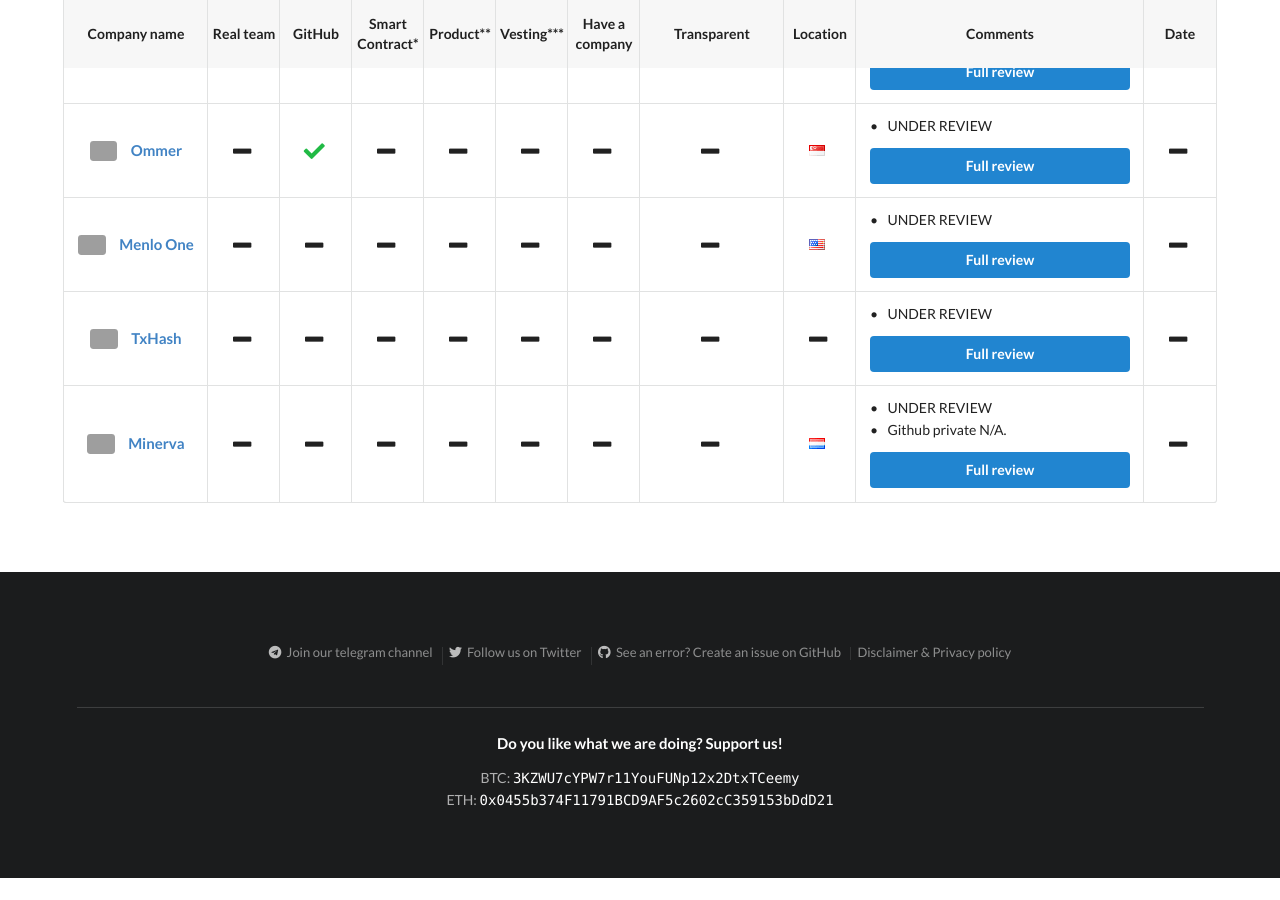
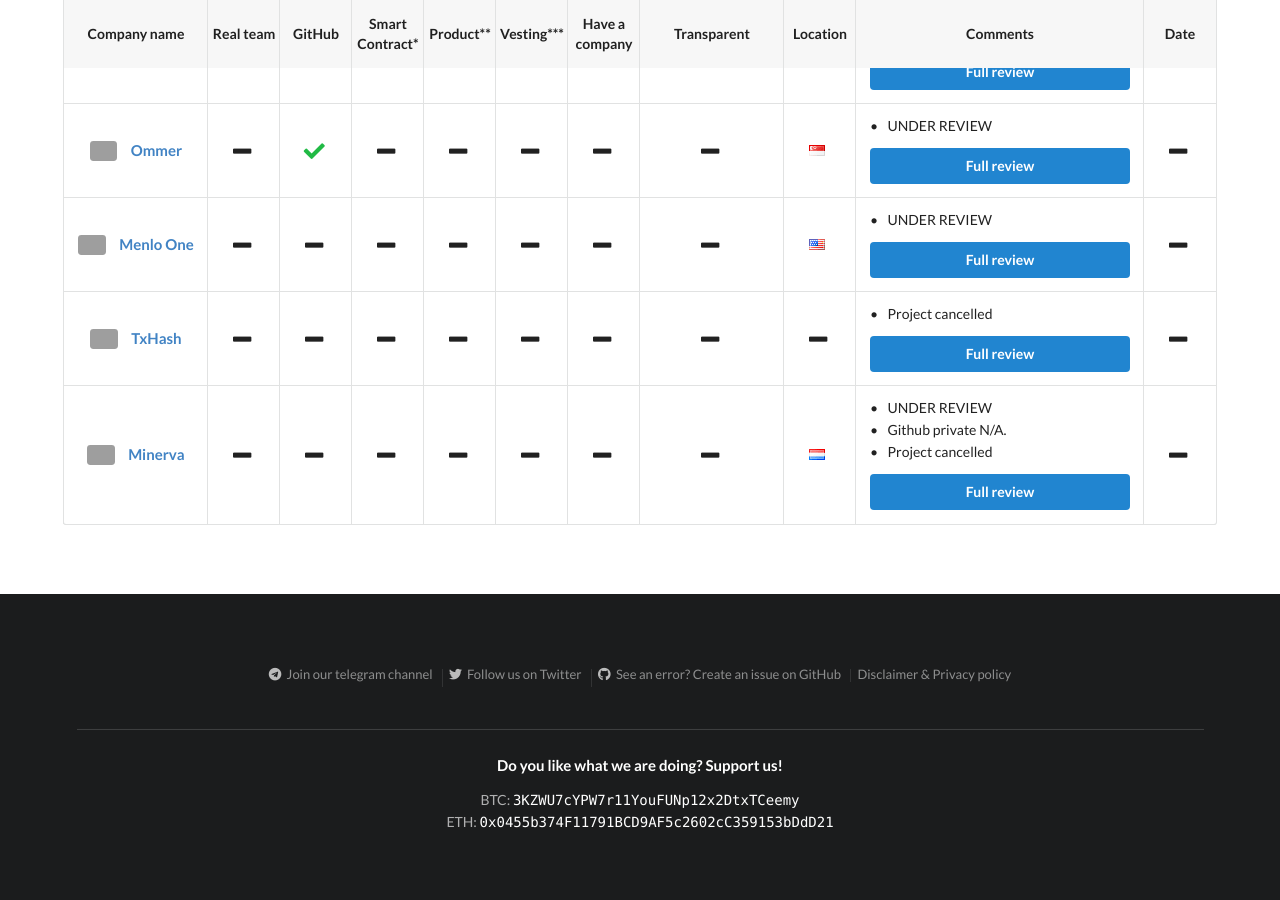
Before and after one commit to ico-check/ico-check, a Jekyll site: the page built from in-review.md, in a window 1280 px wide and 900 px high, scrolled down 2302 px. Built offline with Jekyll 4.4.1, drawn with Linux system fonts in a browser that asks for light colours; nearby versions of some CDN libraries; before the commit the page ends 3180 px from its top, so only the background shows below that; grey boxes are pictures that could not be loaded.

Commit message:
Project Minerva and TXHash cancelled

```diff
--- a/_data/in-review-icos.yml
+++ b/_data/in-review-icos.yml
@@ -498,7 +498,7 @@
   transparent:
   location:
   comments:
-    - content: UNDER REVIEW
+    - content: Project cancelled
   ico_start_date:
   ico_end_date:
   safe:
@@ -518,6 +518,7 @@
   comments:
     - content: UNDER REVIEW
     - content: Github private N/A.
+    - content: Project cancelled
   ico_start_date:
   ico_end_date:
   safe:
```
